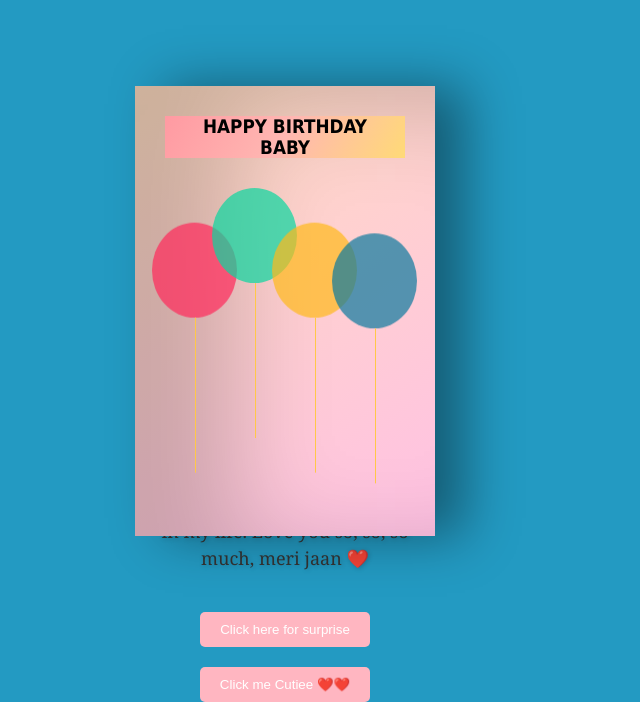
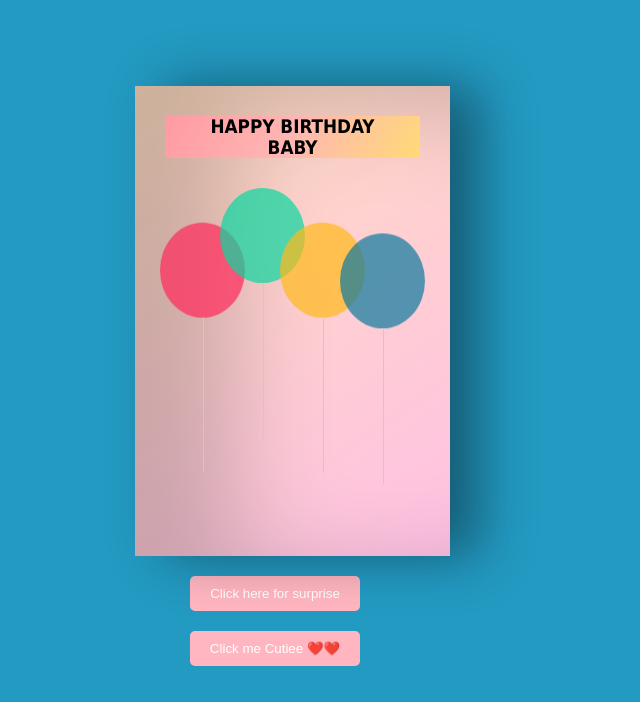
Before and after one commit to urbanlegend1909/my-love, a plain HTML site: page index2.html in a window 1280 px wide. Shown: the part 122-824 px from the top of the page, without its empty margins (365-1005 px from the left). Drawn offline with Linux system fonts and the light colour scheme.

Commit message:
updated commit

```diff
--- a/index2.html
+++ b/index2.html
@@ -22,11 +22,10 @@
         <div class="cardInside">
             <h3 class="back animatedText">HAPPY BIRTHDAY<br>Baby</h3>
             <p class="animatedText">My love ❤️❤️, <br>Congrats jaan on turning 16 this year. A very happy birthday! Always be happy and achieve all the goals you have in your mind. Keep working hard, and always remember I am very happy and proud to have you as my soul and wife. Always be there with this pagal idiot because I need you the most in my life. Love you so, so, so much, meri jaan ❤️</p>
-            <div class="buttons">
-                <button onclick="window.open('adder/index.html', '_blank')">Click here for surprise</button>
-                <button onclick="window.open('letter.html', '_blank')">Click me Cutiee ❤️❤️</button>
-            </div>
-
+        </div>
+        <div class="buttons">
+            <button onclick="window.open('adder/index.html', '_blank')">Click here for surprise</button>
+            <button onclick="window.open('letter.html', '_blank')">Click me Cutiee ❤️❤️</button>
         </div>
     </div>
 </body>
--- a/styles2.css
+++ b/styles2.css
@@ -32,8 +32,8 @@ body {
 .cardFront {
     position: relative;
     background: linear-gradient(145deg, #ffddc1, #ffc1e3);
-    width: 300px;
-    height: 450px;
+    width: 315px;
+    height: 470px;
     overflow: hidden;
     transform-origin: left;
     box-shadow: inset 100px 20px 100px rgba(0,0,0,0.2), 30px 0 50px rgba(0,0,0,0.4);
@@ -78,28 +78,28 @@ body {
 
 .balloon1 {
     background-color: rgba(255, 40, 90, 0.7);
-    left: 17px;
+    left: 25px;
     top: 50px;
     animation-delay: 0s;
 }
 
 .balloon2 {
     background-color: rgba(9, 215, 160, 0.7);
-    left: 77px;
+    left: 85px;
     top: 20px;
     animation-delay: 0.5s;
 }
 
 .balloon3 {
     background-color: rgba(255, 186, 26, 0.7);
-    left: 137px;
+    left: 145px;
     top: 50px;
     animation-delay: 1s;
 }
 
 .balloon4 {
     background-color: rgba(12, 122, 159, 0.7);
-    left: 197px;
+    left: 205px;
     top: 50px;
     animation-delay: 1.5s;
 }
@@ -120,8 +120,8 @@ body {
 .cardInside {
     position: absolute;
     background-color: #fff;
-    width: 300px;
-    height: 450px;
+    width: 315px;
+    height: 470px;
     z-index: -1;
     left: 0;
     top: 0;
```
